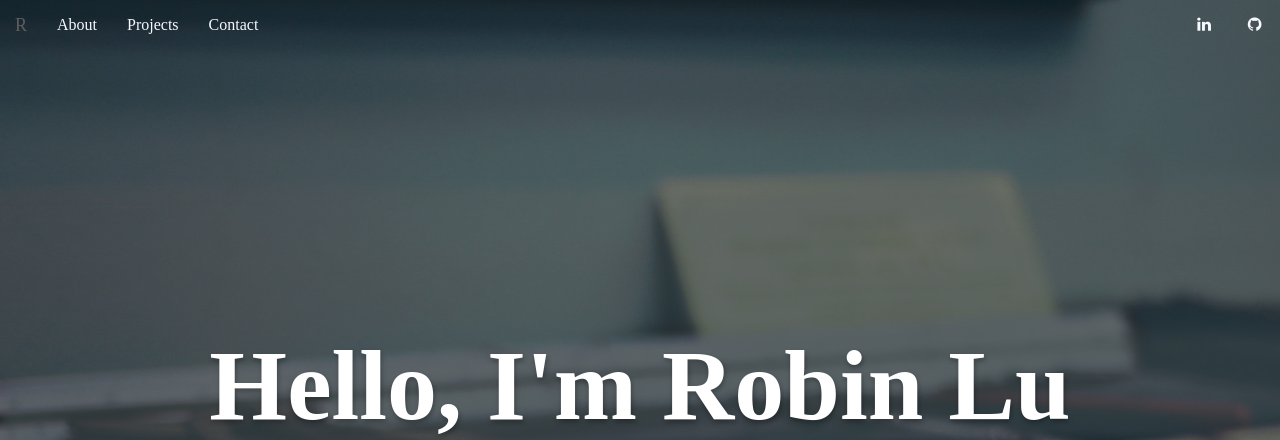
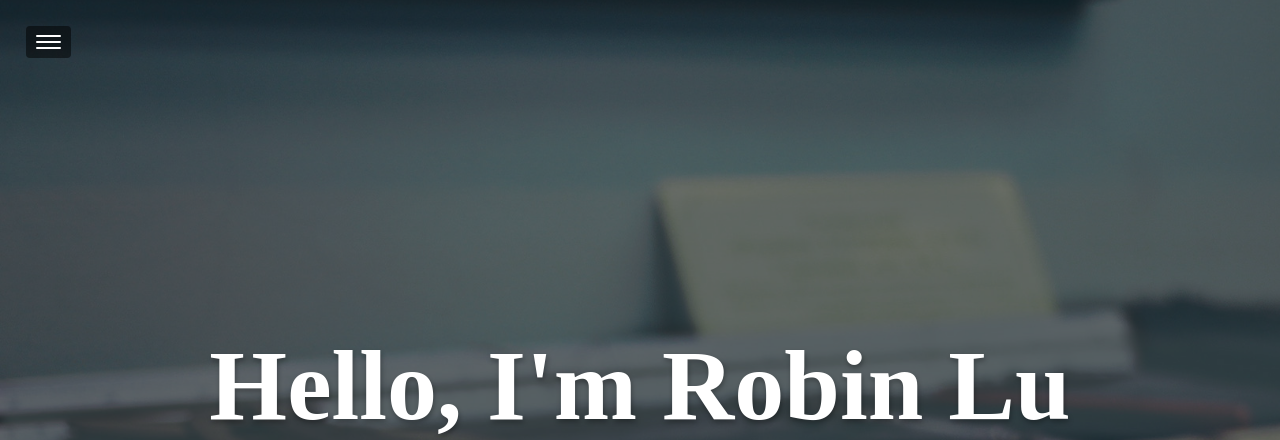
Before and after one commit to robinswaylu/personal-web-node, a PHP site: page / in a window 1280 px wide. Shown: the top 440 px of the page. Run offline with PHP 8.4, Linux system fonts and the light colour scheme; some libraries are stand-ins or nearby versions; some web fonts are replaced.

Commit message:
Change navigation bar to bootstrap collapse for both desktop and mobile

```diff
--- a/index.html
+++ b/index.html
@@ -29,22 +29,23 @@
 
 <!-- navigation bar -->
 <nav class="navbar navbar-default navbar-fixed-top" role="navigation">
-    <div class="container-fluid">
         <div class="navbar-header">
-            <a class="navbar-brand" href="#home"><strong>R</strong></a>
+           <button type="button" class="navbar-toggle collapsed" data-toggle="collapse" data-target="#bs-example-navbar-collapse-1" aria-expanded="false">
+    <span class="sr-only">Toggle navigation</span>
+    <span class="icon-bar"></span>
+    <span class="icon-bar"></span>
+    <span class="icon-bar"></span>
+</button>
         </div>
-        <div>
-            <ul class="nav navbar-nav">
+
+        <div class="collapse navbar-collapse" id="bs-example-navbar-collapse-1">
+            <ul class="nav navbar-nav navbar-right">
                 <li><a href="#about">About</a></li>
                 <li><a href="#projects">Projects</a></li>
                 <li><a href="#Contact">Contact</a></li>
             </ul>
-            <ul class="nav navbar-nav navbar-right">
-                <li><a href="https://www.linkedin.com/in/robinswaylu" target="_blank"><i class="fa fa-linkedin fa-fw"></i></a></li>
-                <li><a href="https://github.com/robinlluu2002" target="_blank"><i class="fa fa-github fa-fw"></i> </a></li>
-            </ul>
         </div>
-    </div>
+
 </nav>
 
 
@@ -332,19 +333,21 @@
         </div>
     </footer>
 </div>
-
-
-
-
-
         <script src="https://ajax.googleapis.com/ajax/libs/jquery/2.1.4/jquery.min.js"></script>
         <script src="https://maxcdn.bootstrapcdn.com/bootstrap/3.3.5/js/bootstrap.min.js"></script>
         <script src="./public/js/jquery.fittext.js"></script>
         <script src="./public/js/jquery.stellar.js"></script>
         <script src="./public/js/wow.min.js"></script>
- <script src="./public/js/ekko-lightbox.js"></script>
+        <script src="./public/js/ekko-lightbox.js"></script>
         <script src="./public/js/home.js"></script>
+        <script>
+          (function(i,s,o,g,r,a,m){i['GoogleAnalyticsObject']=r;i[r]=i[r]||function(){
+          (i[r].q=i[r].q||[]).push(arguments)},i[r].l=1*new Date();a=s.createElement(o),
+          m=s.getElementsByTagName(o)[0];a.async=1;a.src=g;m.parentNode.insertBefore(a,m)
+          })(window,document,'script','//www.google-analytics.com/analytics.js','ga');
+
+          ga('create', 'UA-69659621-1', 'auto');
+          ga('send', 'pageview');
+        </script>
     </body>
-
-
 </html>
--- a/public/css/style.css
+++ b/public/css/style.css
@@ -47,16 +47,72 @@ h1,
 --------------------------------------------
 navigation bar
 --------------------------------------------- */
+@media (max-width: 1991px) {
+    .navbar-header {
+        float: none;
+    }
+    .navbar-toggle {
+        display: block;
+        float: left;
+        border: none;
+        margin-top: 2%;
+        margin-left: 2%;
+        background-color: rgba(0, 0, 0, 0.5);
+    }
+    .navbar-default .navbar-toggle .icon-bar {
+        background-color:white;
+        width:25px;
+    }
+    .navbar .navbar-toggle:hover,
+    .navbar .navbar-toggle:active,
+    .navbar .navbar-toggle:focus {
+        background-color: rgba(0, 0, 0, 0.5);
+    }
+    .navbar-collapse {
+        width: 100%;
+        height: 991px;
+        border-top: 1px solid transparent;
+        background-color:  rgba(0, 0, 0, 0.75);
+    }
+    .navbar-collapse.collapse {
+        display: none!important;
+    }
+    .navbar-nav {
+        float: none!important;
+        margin: 7.5px -15px;
+    }
+    .navbar-nav>li {
+        float: none;
+    }
+    .navbar-nav>li>a {
+        padding-top: 10px;
+        padding-bottom: 10px;
+    }
+    .navbar-text {
+        float: none;
+        margin: 15px 0;
+    }
+    /* since 3.1.0 */
+    .navbar-collapse.collapse.in {
+        display: block!important;
+    }
+    .collapsing {
+        overflow: hidden!important;
+    }
+}
+
 .navbar{
-  background: rgba(0,0,0,0);
+  background: rgba(0,0,0,0.0);
   border:none;
   /*margin: 0 !important;*/
 }
 
 .nav.navbar-nav li a {
     color: ghostwhite;
+    font-size: 3em;
+    line-height: 45px;
+    text-align: center;
 }
-
 
 /*
 --------------------------------------------
```
Also changed, not shown: public/contactForm.html (+41 -28 lines), public/assets/leather_00020.jpg.
